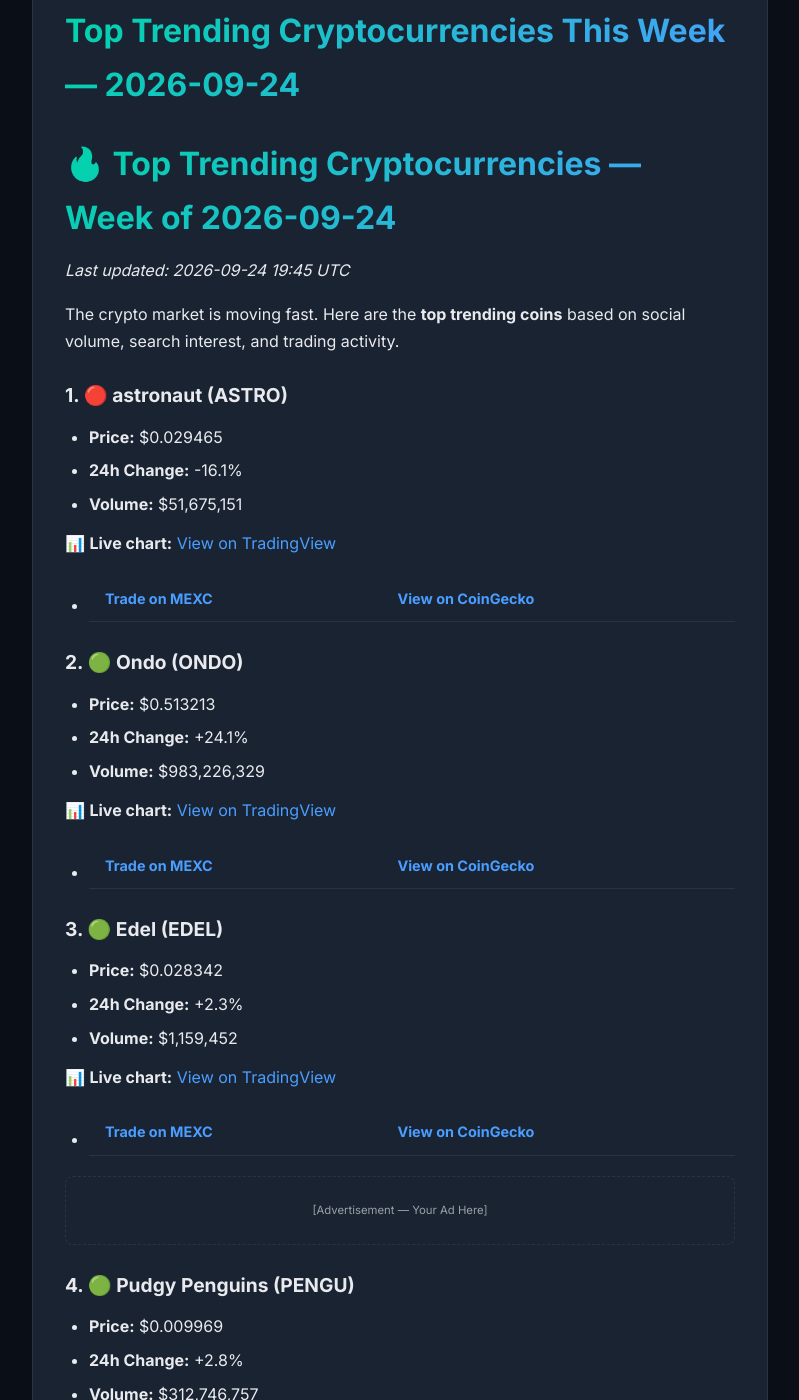
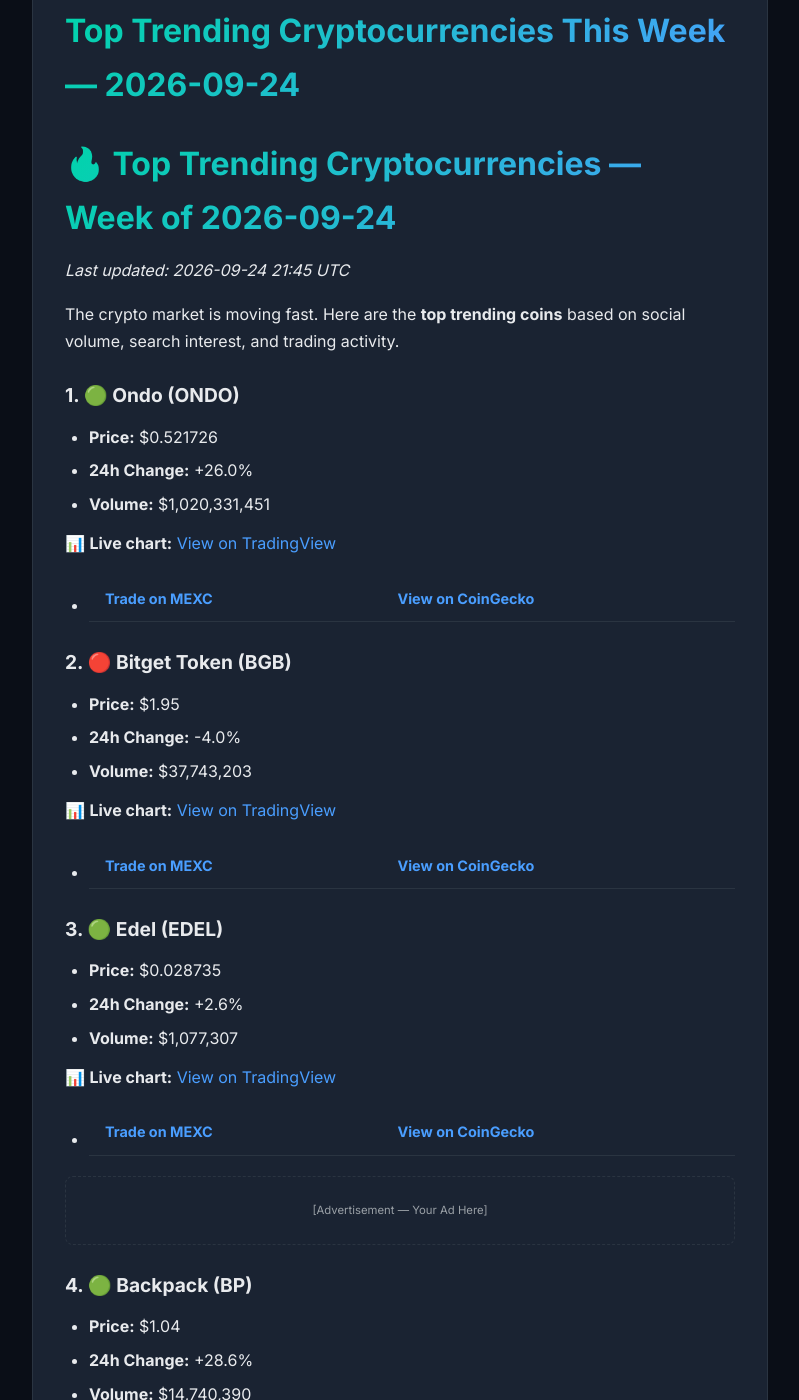
Before and after one commit to alexcipher-CRE/crypto-insights, a Jekyll site: the page built from _posts/2026-09-24-trending-coins.md, in a window 1280 px wide and 1400 px high, scrolled down 355 px. Shown: the whole window, without its empty margins (240-1039 px from the left). Built offline with Jekyll 4.4.1, drawn with Linux system fonts in a browser that asks for light colours; some of the changed text lies outside the part shown.

Commit message:
🚀 Auto-update: 26 posts

```diff
--- a/_posts/2026-09-24-trending-coins.md
+++ b/_posts/2026-09-24-trending-coins.md
@@ -6,35 +6,35 @@ tags: [crypto, trending, analysis]
 
 # 🔥 Top Trending Cryptocurrencies — Week of 2026-09-24
 
-*Last updated: 2026-09-24 19:45 UTC*
+*Last updated: 2026-09-24 21:45 UTC*
 
 The crypto market is moving fast. Here are the **top trending coins** based on social volume, search interest, and trading activity.
 
-### 1. 🔴 astronaut (ASTRO)
+### 1. 🟢 Ondo (ONDO)
 
-- **Price:** $0.029465
-- **24h Change:** -16.1%
-- **Volume:** $51,675,151
-
-📊 **Live chart:** [View on TradingView](https://www.tradingview.com/chart/?symbol=BINANCE:ASTROUSDT)
-
-- **[Trade on MEXC](https://www.mexc.com/trade/ASTRO_USDT?ref=YOUR_REF_ID)** | **[View on CoinGecko](https://www.coingecko.com/en/coins/astronaut)**
-
-### 2. 🟢 Ondo (ONDO)
-
-- **Price:** $0.513213
-- **24h Change:** +24.1%
-- **Volume:** $983,226,329
+- **Price:** $0.521726
+- **24h Change:** +26.0%
+- **Volume:** $1,020,331,451
 
 📊 **Live chart:** [View on TradingView](https://www.tradingview.com/chart/?symbol=BINANCE:ONDOUSDT)
 
 - **[Trade on MEXC](https://www.mexc.com/trade/ONDO_USDT?ref=YOUR_REF_ID)** | **[View on CoinGecko](https://www.coingecko.com/en/coins/ondo)**
 
+### 2. 🔴 Bitget Token (BGB)
+
+- **Price:** $1.95
+- **24h Change:** -4.0%
+- **Volume:** $37,743,203
+
+📊 **Live chart:** [View on TradingView](https://www.tradingview.com/chart/?symbol=BINANCE:BGBUSDT)
+
+- **[Trade on MEXC](https://www.mexc.com/trade/BGB_USDT?ref=YOUR_REF_ID)** | **[View on CoinGecko](https://www.coingecko.com/en/coins/bitget-token)**
+
 ### 3. 🟢 Edel (EDEL)
 
-- **Price:** $0.028342
-- **24h Change:** +2.3%
-- **Volume:** $1,159,452
+- **Price:** $0.028735
+- **24h Change:** +2.6%
+- **Volume:** $1,077,307
 
 📊 **Live chart:** [View on TradingView](https://www.tradingview.com/chart/?symbol=BINANCE:EDELUSDT)
 
@@ -45,25 +45,25 @@ The crypto market is moving fast. Here are the **top trending coins** based on s
   <small>[Advertisement — Your Ad Here]</small>
 </div>
 
-### 4. 🟢 Pudgy Penguins (PENGU)
+### 4. 🟢 Backpack (BP)
 
-- **Price:** $0.009969
-- **24h Change:** +2.8%
-- **Volume:** $312,746,757
+- **Price:** $1.04
+- **24h Change:** +28.6%
+- **Volume:** $14,740,390
+
+📊 **Live chart:** [View on TradingView](https://www.tradingview.com/chart/?symbol=BINANCE:BPUSDT)
+
+- **[Trade on MEXC](https://www.mexc.com/trade/BP_USDT?ref=YOUR_REF_ID)** | **[View on CoinGecko](https://www.coingecko.com/en/coins/backpack)**
+
+### 5. 🟢 Pudgy Penguins (PENGU)
+
+- **Price:** $0.009948
+- **24h Change:** +0.8%
+- **Volume:** $304,986,601
 
 📊 **Live chart:** [View on TradingView](https://www.tradingview.com/chart/?symbol=BINANCE:PENGUUSDT)
 
 - **[Trade on MEXC](https://www.mexc.com/trade/PENGU_USDT?ref=YOUR_REF_ID)** | **[View on CoinGecko](https://www.coingecko.com/en/coins/pudgy-penguins)**
-
-### 5. 🟢 NEAR Protocol (NEAR)
-
-- **Price:** $4.73
-- **24h Change:** +8.1%
-- **Volume:** $1,675,814,544
-
-📊 **Live chart:** [View on TradingView](https://www.tradingview.com/chart/?symbol=BINANCE:NEARUSDT)
-
-- **[Trade on MEXC](https://www.mexc.com/trade/NEAR_USDT?ref=YOUR_REF_ID)** | **[View on CoinGecko](https://www.coingecko.com/en/coins/near-protocol)**
 
 ## 💡 How to Buy These Coins
 
```
Also changed, not shown: _posts/2026-09-24-defi-yields.md (+13 -13 lines), _posts/2026-09-24-how-to-buy-ondo.md (+8 -8 lines), _posts/2026-09-24-market-movers.md (+6 -12 lines), _posts/index.md (+1 -1 lines), api/v1/market.json (+106 -106 lines).
